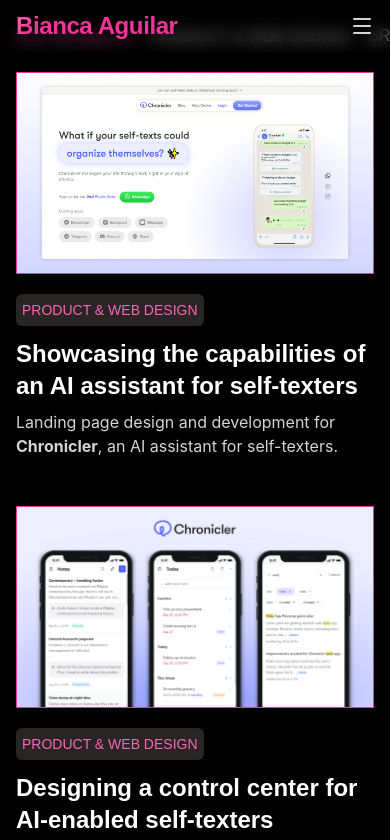
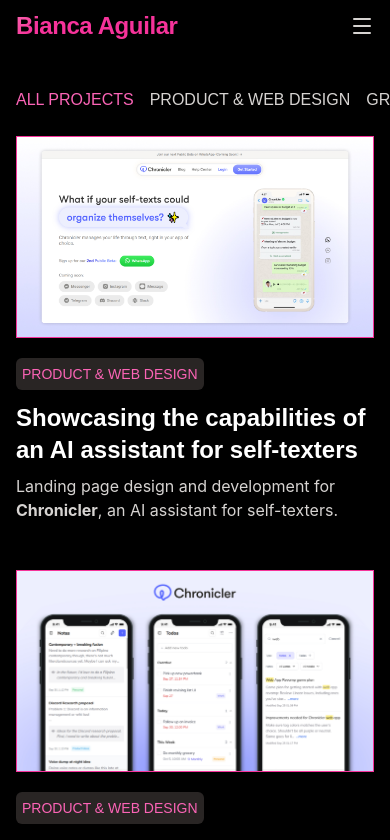
Before and after one commit to biancamika/biancamika.github.io, a Next.js app: page /work in a window 390 px wide. Shown: the top 840 px of the page. Built offline with nearby package versions, Linux system fonts and the light colour scheme; a web font is replaced by a local one.

Commit message:
Adjusting spacing across mobile + desktop

```diff
--- a/app/work/[slug]/page.tsx
+++ b/app/work/[slug]/page.tsx
@@ -89,8 +89,8 @@
           }),
         }}
       />
-      <div className="w-full p-4 md:p-20 flex flex-col md:flex-row gap-6 md:gap-8">
-        <div className="md:w-1/4 md:sticky md:top-0 md:h-screen md:flex md:flex-col md:gap-6 md:justify-center">
+      <div className="w-full px-4 pb-8 md:px-20 md:py-20 flex flex-col md:flex-row gap-6 md:gap-8">
+        <div className="md:w-1/4 md:sticky md:top-0 md:h-screen md:flex md:flex-col md:gap-6 md:justify-center mt-16 md:mt-0">
           <a
             href="/work"
             className="flex items-center gap-2 text-stone-300 hover:text-white transition-colors duration-250"
@@ -113,7 +113,7 @@
           <h1 className="title font-display">
             {post.metadata.title}
           </h1>
-          <div className={`flex flex-col md:grid ${post.metadata.visit ? "md:grid-cols-3" : "md:grid-cols-2"} w-full gap-5 mt-3 mb-4`}>
+          <div className={`flex flex-col md:grid ${post.metadata.visit ? "md:grid-cols-3" : "md:grid-cols-2"} w-full gap-5 mt-3 mb-3 md:mb-4`}>
             <div className="flex flex-col gap-2">
               <p className="uppercase text-sm text-stone-400">Roles</p>
               <div>
--- a/app/work/content.tsx
+++ b/app/work/content.tsx
@@ -37,7 +37,7 @@
 
 
   return (
-    <section className="md:px-20 flex flex-col md:flex-row gap-6 md:gap-8">
+    <section className="pb-8 md:px-20 flex flex-col md:flex-row gap-6 md:gap-6 mt-16 md:mt-0">
       <div className="md:w-1/3 md:sticky md:top-0 md:h-screen md:flex md:flex-col md:gap-6 md:justify-center">
         <h1 className="hidden md:block font-display font-bold text-3xl">
             Filter
```
